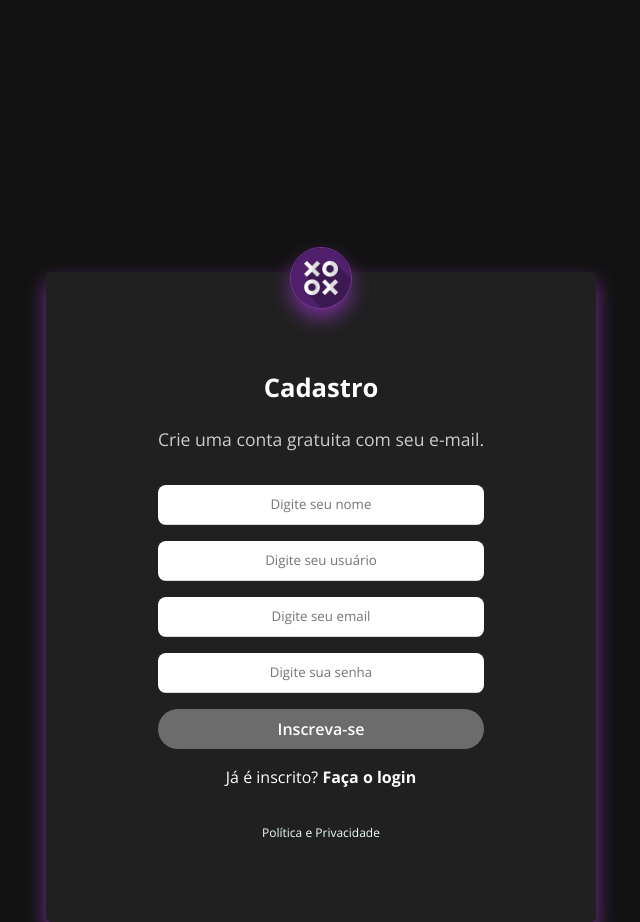
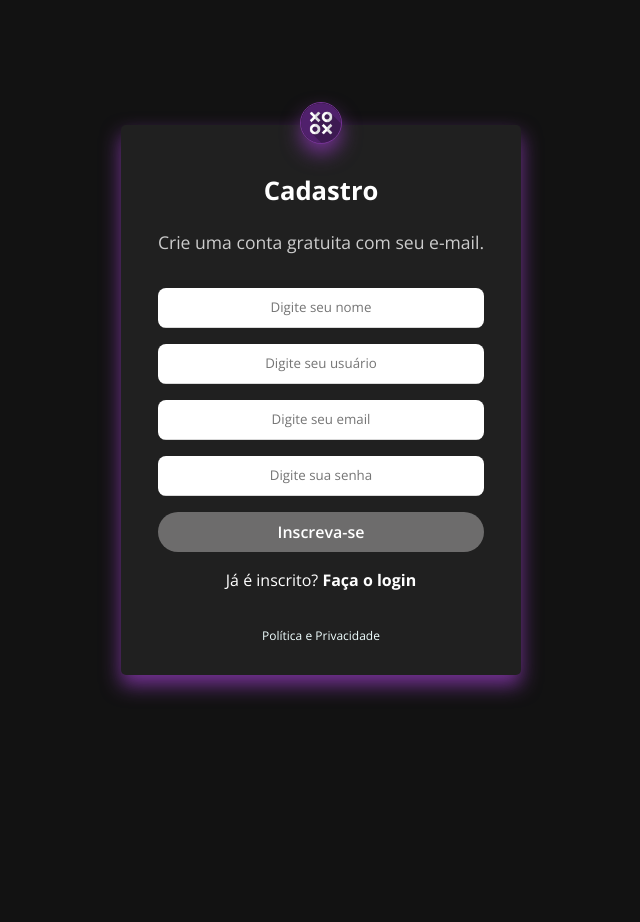
Before and after one commit to egrinaldo/Projeto-A3-Final, a React (Vite) app in the folder frontend/: page /Cadastro in a window 768 px wide. Shown: the whole page, without its empty margins (63-703 px from the left). After the commit the page ends 800 px from the top, so only its background shows below. Built offline with nearby package versions, Linux system fonts and the light colour scheme.

Commit message:
Pequenas alterações, LOGIN e CADASTRO
Centralizada toda a div (login e cadastro) utilizando position absolute.

Ajustado logo do jogo

ajustado responsividade para telas até 1920px (15.6'')

```diff
--- a/frontend/src/views/Login/Cadastro.css
+++ b/frontend/src/views/Login/Cadastro.css
@@ -4,20 +4,23 @@
     align-items: center;
     justify-content: center;
     background: #202020;
-    margin-top: 2rem;
-    width: 450px;
-    height: 600px;
+    width: 400px;
+    height: 550px;
     border-radius: 5px;
     box-shadow: 0px 10px 20px #753295;
     outline: 0px solid #753295;
     border-radius: 10px;
+    position: absolute;
+    top: 50%;
+    left: 50%;
+    transform: translate(-50%, -50%);
 }
 
 .Login_Box img {
     display: flex;
     width: 40px;
     height: 40px;
-    margin-top: -98px;
+    margin-top: -78px;
     box-shadow: 0px 10px 20px #753295;
     outline: 1px solid #753295;
     border-radius: 30px;
@@ -125,20 +128,17 @@
     font-size: 0.8rem;
 }
 
-/* RESPONSIVIDADE */
+/* Mobile RESPONSIVIDADE */
 
-@media (min-width: 360px) and
-(max-width: 450px){
-
+@media (min-width: 360px) and (max-width: 450px){
     .Login_Box {
         display: flex;
         flex-direction: column;
         align-items: center;
         justify-content: center;
         background: #202020;
-        margin-top: 5rem;
         width: 350px;
-        height: 500px;
+        height: 550px;
         border-radius: 5px;
     }
 
@@ -146,29 +146,30 @@
         display: flex;
         width: 40px;
         height: 40px;
-        margin-top: -50px;
+        margin-top: -78px;
 
     }
 }
 
-@media (min-width: 760px) and (max-width: 820px){
+/* Desktop RESPONSIVIDADE */
+
+@media (min-width: 760px) and (max-width: 1920px){
     .Login_Box {
         display: flex;
         flex-direction: column;
         align-items: center;
         justify-content: center;
         background: #202020;
-        margin-top: 17rem;
-        width: 550px;
-        height: 650px;
+        width: 400px;
+        height: 550px;
         border-radius: 5px;
     }
 
     .Login_Box img {
         display: flex;
-        width: 60px;
-        height: 60px;
-        margin-top: -130px;
+        width: 40px;
+        height: 40px;
+        margin-top: -78px;
 
     }
 }
--- a/frontend/src/views/Login/Login.css
+++ b/frontend/src/views/Login/Login.css
@@ -4,13 +4,16 @@
     align-items: center;
     justify-content: center;
     background: #202020;
-    margin-top: 2rem;
     width: 450px;
     height: 600px;
     border-radius: 5px;
     box-shadow: 0px 10px 20px #753295;
     outline: 0px solid #753295;
     border-radius: 10px;
+    position: absolute;
+    top: 50%;
+    left: 50%;
+    transform: translate(-50%, -50%);
 
 }
 
@@ -22,7 +25,7 @@
     margin-top: -80px;
     box-shadow: 0px 10px 20px #753295;
     outline: 1px solid #753295;
-    border-radius: 30px;
+    border-radius: 50%;
 
 }
 
@@ -132,6 +135,8 @@
     text-decoration: none;
 }
 
+/*   Mobile Responsividade   */
+
 @media (min-width: 360px) and (max-width: 450px){
     .Login_Box2 {
         display: flex;
@@ -139,7 +144,6 @@
         align-items: center;
         justify-content: center;
         background: #202020;
-        margin-top: 4rem;
         width: 350px;
         height: 550px;
         border-radius: 5px;
@@ -154,24 +158,27 @@
     }
 }
 
-@media (min-width: 760px) and (max-width: 820px){
+/*   Tablet responsividade    */
+
+@media (min-width: 760px) and (max-width: 1920px){
     .Login_Box2 {
         display: flex;
         flex-direction: column;
         align-items: center;
         justify-content: center;
         background: #202020;
-        margin-top: 15rem;
-        width: 450px;
-        height: 600px;
+        width: 400px;
+        height: 550px;
         border-radius: 5px;
     }
 
     .Login_Box2 img {
         display: flex;
-        width: 60px;
-        height: 60px;
-        margin-top: -100px;
+        width: 40px;
+        height: 40px;
+        margin-top: -65px;
 
     }
 }
+
+/*   Desktop com mais de 1024px responsividade    */
```
Also changed, not shown: frontend/src/views/Home_Page/HomePage.css (line endings or trailing spaces), frontend/src/views/barra_navegacao/barnav.css (line endings or trailing spaces), 1 other file (tests, documents, lock files or other folders).
